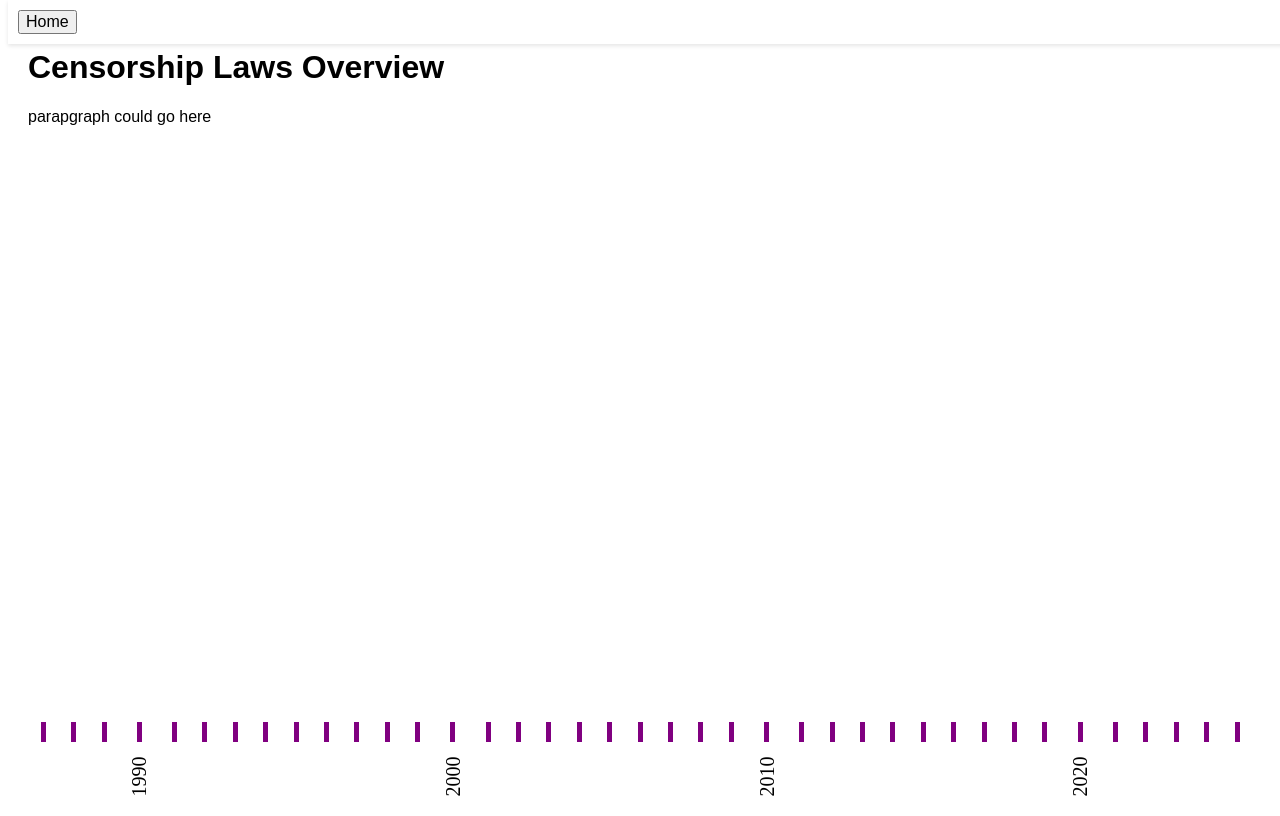
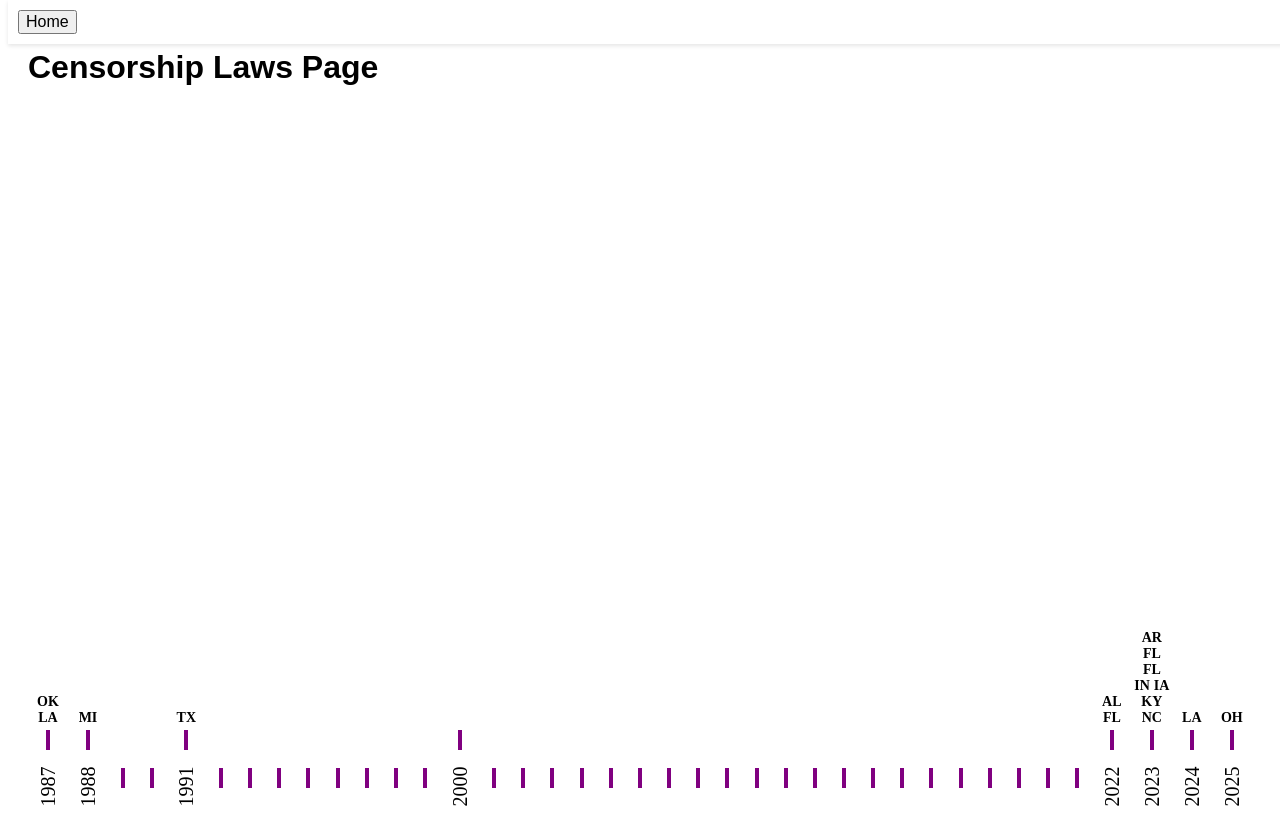
Before and after one commit to DaiaRose/msdv-thesis, a Vue app in the folder 06-vue/vue-app/: page /CensorLaws in a window 1280 px wide. Built offline with nearby package versions, Linux system fonts and the light colour scheme.

Commit message:
structure censorship

```diff
--- a/06-vue/vue-app/src/components/CensorLaws.vue
+++ b/06-vue/vue-app/src/components/CensorLaws.vue
@@ -3,22 +3,41 @@
     <div class="censor-laws">
       <!-- Main Content -->
       <div class="content">
-        <h1>Censorship Laws Overview</h1>
-        <p>
-          parapgraph could go here
-        </p>
+        <h1>Censorship Laws Page</h1>
       </div>
 
-      <!-- Timeline -->
+      <!-- Timeline Section -->
       <div class="timeline">
         <div class="timeline-container">
-          <div v-for="year in years" :key="year" class="tick">
-            <div class="rect"></div>
-            <div v-if="shouldLabel(year)" class="label">
-              {{ year }}
+          <div v-for="marker in markers" :key="marker.year" class="tick">
+            <!-- Display multiple state abbreviations if provided -->
+            <div v-if="marker.states" class="states-container">
+              <div v-for="(state, index) in marker.states" :key="index" class="state">
+                <!-- Make the state abbreviation clickable -->
+                <span class="state-abbr clickable" @click="openDialog(state)">
+                  {{ state.abbr }}
+                </span>
               </div>
             </div>
+            <!-- Tick rectangle -->
+            <div class="rect"></div>
+            <!-- Year label -->
+            <div class="year" v-if="marker.showLabel">{{ marker.year }}</div>
           </div>
+        </div>
+        <!-- Center screen dialog for details -->
+        <el-dialog
+            v-model="dialogVisible"
+            title="Details"
+            width="50%"
+            :close-on-click-modal="true"
+            >
+        <p>{{ dialogContent }}</p>
+        <template #footer>
+            <el-button @click="dialogVisible = false">Close</el-button>
+        </template>
+        </el-dialog>
+
       </div>
     </div>
   </template>
@@ -28,14 +47,79 @@
     name: "CensorLaws",
     data() {
       return {
-        // Array of years from 1987 to 2025.
-        years: Array.from({ length: 2025 - 1987 + 1 }, (_, i) => 1987 + i)
+        // Define your markers with the option to include multiple states and conditional year labels.
+        markers: [
+          { year: 1987, showLabel: true, states: [
+            { abbr: "OK", tooltip: "Oklahoma details" },
+            { abbr: "LA", tooltip: "Louisiana details" }
+          ] },
+          { year: 1988, showLabel: true, states: [
+            { abbr: "MI", tooltip: "Michigan details" },
+          ] },
+          { year: 1989, showLabel: false },
+          { year: 1990, showLabel: false },
+          { year: 1991, showLabel: true, states: [
+              { abbr: "TX", tooltip: "Texas details" },
+          ] },
+          { year: 1992, showLabel: false },
+          { year: 1993, showLabel: false },
+          { year: 1994, showLabel: false },
+          { year: 1995, showLabel: false },
+          { year: 1996, showLabel: false },
+          { year: 1997, showLabel: false },
+          { year: 1998, showLabel: false },
+          { year: 1999, showLabel: false },
+          { year: 2000, showLabel: true },
+          { year: 2001, showLabel: false },
+          { year: 2002, showLabel: false },
+          { year: 2003, showLabel: false },
+          { year: 2004, showLabel: false },
+          { year: 2005, showLabel: false },
+          { year: 2006, showLabel: false },
+          { year: 2007, showLabel: false },
+          { year: 2008, showLabel: false },
+          { year: 2009, showLabel: false },
+          { year: 2010, showLabel: false },
+          { year: 2011, showLabel: false },
+          { year: 2012, showLabel: false },
+          { year: 2013, showLabel: false },
+          { year: 2014, showLabel: false },
+          { year: 2015, showLabel: false },
+          { year: 2016, showLabel: false },
+          { year: 2017, showLabel: false },
+          { year: 2018, showLabel: false },
+          { year: 2019, showLabel: false },
+          { year: 2020, showLabel: false },
+          { year: 2021, showLabel: false },
+          { year: 2022, showLabel: true, states: [
+              { abbr: "AL", tooltip: "Alabama details" },
+              { abbr: "FL", tooltip: "Florida details" },
+          ]  },
+          { year: 2023, showLabel: true, states: [
+              { abbr: "AR", tooltip: "Arkansas details" },
+              { abbr: "FL", tooltip: "Florida details" },
+              { abbr: "FL", tooltip: "Florida details" },
+              { abbr: "IN", tooltip: "Indiana details" },
+              { abbr: "IA", tooltip: "Iowa details" },
+              { abbr: "KY", tooltip: "Kentucky details" },
+              { abbr: "NC", tooltip: "North Carolina details" },
+          ]  },
+          { year: 2024, showLabel: true, states: [
+              { abbr: "LA", tooltip: "Louisiana details" },
+          ]  },
+          { year: 2025, showLabel: true, states: [
+              { abbr: "OH", tooltip: "Ohio details" },
+          ]  },
+        ],
+        dialogVisible: false,
+        dialogContent: ""
       };
     },
     methods: {
-      // Label every 10th year.
-      shouldLabel(year) {
-        return year % 10 === 0;
+      openDialog(state) {
+        // When a state abbreviation is clicked, open the dialog with its tooltip text.
+        this.dialogContent = state.tooltip;
+        this.dialogVisible = true;
       }
     }
   };
@@ -55,37 +139,58 @@
     font-family: Arial, sans-serif;
   }
 
-  /* Timeline styling: integrated with the page */
+  /* Timeline styling */
   .timeline {
-    padding: 10px 20px; /* horizontal padding so ticks don't touch the edges */
+    padding: 10px 20px;
   }
 
-  /* Use flex layout for equal spacing */
+  /* Evenly space ticks across the available width */
   .timeline-container {
     display: flex;
-    align-items: flex-start;
+    justify-content: space-between;
+    align-items: flex-end;
+    position: relative;
   }
 
-  /* Each tick now takes equal space */
+  /* Each tick takes equal space */
   .tick {
     flex: 1;
     display: flex;
     flex-direction: column;
     align-items: center;
     position: relative;
-    top: -10px; /* shifts the tick upward */
+  }
+
+  /* Container for multiple state abbreviations */
+  .states-container {
+    display: flex;
+    flex-wrap: wrap;
+    justify-content: center;
+    margin-bottom: 4px;
+  }
+
+  .state {
+    margin: 0 2px;
+  }
+
+  .state-abbr {
+    font-size: 14px;
+    font-weight: bold;
+    cursor: pointer;
+    display: block;
+    text-align: center;
   }
 
   /* Tick rectangle styling */
   .rect {
-    width: 5px;
+    width: 4px;
     height: 20px;
     background-color: purple;
-    margin-bottom: 8px;
+    margin-bottom: 10px;
   }
 
-  /* Label styling: rotated vertical text */
-  .label {
+  /* Year label styling */
+  .year {
     position: relative;
     left: 50%;
     transform: translateX(-50%) rotate(-90deg);
```
Lines whose indentation alone changed are shown as unchanged.
